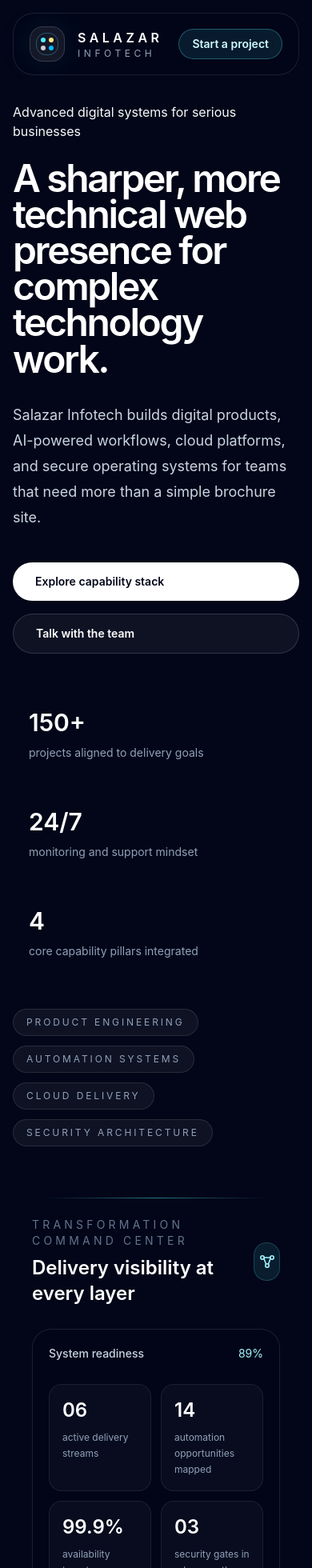
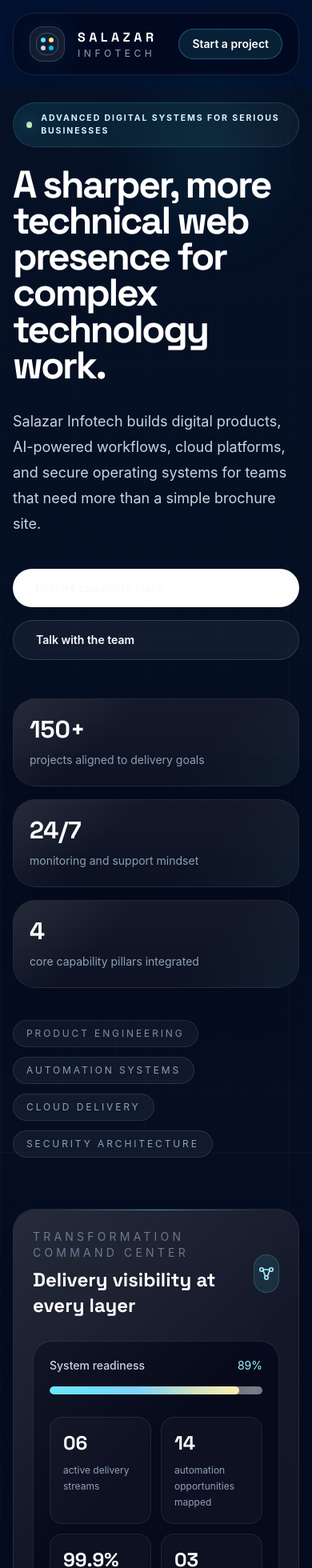
Before and after one commit to refineadvisorymanagersllp-creator/salazar_infotech, a React (Vite) app: page / in a window 390 px wide. Shown: the top 1960 px of the page at 80% size. Built offline with nearby package versions, Linux system fonts and the light colour scheme.

Commit message:
Update index.css

```diff
--- a/src/index.css
+++ b/src/index.css
@@ -1 +1,337 @@
+@import url("https://fonts.googleapis.com/css2?family=Manrope:wght@400;500;600;700;800&family=Space+Grotesk:wght@500;700&display=swap");
 @import "tailwindcss";
+
+:root {
+  color-scheme: dark;
+  --bg-base: #060816;
+  --bg-panel: rgba(10, 15, 30, 0.78);
+  --line-soft: rgba(255, 255, 255, 0.09);
+  --line-strong: rgba(130, 207, 255, 0.2);
+  --text-main: #f8fbff;
+  --text-soft: #94a3b8;
+  --glow-cyan: rgba(82, 215, 255, 0.18);
+  --glow-amber: rgba(255, 202, 114, 0.12);
+  --shadow-deep: 0 30px 80px rgba(2, 6, 23, 0.45);
+}
+
+* {
+  box-sizing: border-box;
+}
+
+html {
+  scroll-behavior: smooth;
+}
+
+body {
+  margin: 0;
+  overflow-x: hidden;
+  font-family: "Manrope", sans-serif;
+  color: var(--text-main);
+  background:
+    radial-gradient(circle at top left, rgba(56, 189, 248, 0.15), transparent 30%),
+    radial-gradient(circle at 80% 10%, rgba(250, 204, 21, 0.08), transparent 24%),
+    radial-gradient(circle at bottom right, rgba(59, 130, 246, 0.14), transparent 28%),
+    linear-gradient(180deg, #071120 0%, #050816 45%, #03050d 100%);
+}
+
+#root {
+  min-height: 100vh;
+}
+
+img {
+  display: block;
+  max-width: 100%;
+}
+
+a {
+  color: inherit;
+  text-decoration: none;
+}
+
+::selection {
+  background: rgba(103, 232, 249, 0.24);
+  color: white;
+}
+
+::-webkit-scrollbar {
+  width: 10px;
+}
+
+::-webkit-scrollbar-track {
+  background: rgba(15, 23, 42, 0.8);
+}
+
+::-webkit-scrollbar-thumb {
+  border-radius: 999px;
+  background: linear-gradient(180deg, rgba(103, 232, 249, 0.7), rgba(14, 165, 233, 0.45));
+}
+
+.display-font {
+  font-family: "Space Grotesk", sans-serif;
+}
+
+.site-shell {
+  position: relative;
+  isolation: isolate;
+  background:
+    linear-gradient(180deg, rgba(255, 255, 255, 0.01), rgba(255, 255, 255, 0)),
+    radial-gradient(circle at center top, rgba(14, 165, 233, 0.05), transparent 40%);
+}
+
+.site-shell::before {
+  position: absolute;
+  inset: 0;
+  z-index: -2;
+  background:
+    linear-gradient(90deg, rgba(255, 255, 255, 0.025) 1px, transparent 1px),
+    linear-gradient(rgba(255, 255, 255, 0.025) 1px, transparent 1px);
+  background-size: 90px 90px;
+  mask-image: linear-gradient(180deg, rgba(0, 0, 0, 0.7), transparent 92%);
+  content: "";
+  pointer-events: none;
+}
+
+.subtle-grid {
+  background-image:
+    linear-gradient(rgba(255, 255, 255, 0.035) 1px, transparent 1px),
+    linear-gradient(90deg, rgba(255, 255, 255, 0.035) 1px, transparent 1px);
+  background-size: 72px 72px;
+  mask-image: radial-gradient(circle at center, black, transparent 78%);
+}
+
+.ambient-blob {
+  position: absolute;
+  border-radius: 999px;
+  filter: blur(40px);
+  opacity: 0.55;
+  pointer-events: none;
+}
+
+.ambient-blob-one {
+  top: 4rem;
+  right: 10%;
+  height: 22rem;
+  width: 22rem;
+  background: radial-gradient(circle, rgba(34, 211, 238, 0.32), transparent 65%);
+  animation: driftBlobA 16s ease-in-out infinite;
+}
+
+.ambient-blob-two {
+  bottom: 2rem;
+  left: 8%;
+  height: 18rem;
+  width: 18rem;
+  background: radial-gradient(circle, rgba(59, 130, 246, 0.24), transparent 68%);
+  animation: driftBlobB 20s ease-in-out infinite;
+}
+
+.nav-frame {
+  backdrop-filter: saturate(145%);
+}
+
+.panel-label {
+  display: inline-flex;
+  align-items: center;
+  gap: 0.7rem;
+  border: 1px solid rgba(103, 232, 249, 0.16);
+  border-radius: 999px;
+  background: linear-gradient(135deg, rgba(34, 211, 238, 0.12), rgba(255, 255, 255, 0.04));
+  padding: 0.7rem 1rem;
+  font-size: 0.72rem;
+  font-weight: 700;
+  letter-spacing: 0.24em;
+  text-transform: uppercase;
+  color: #d8f5ff;
+}
+
+.panel-label::before {
+  height: 0.55rem;
+  width: 0.55rem;
+  border-radius: 999px;
+  background: linear-gradient(135deg, #67e8f9, #fde68a);
+  box-shadow: 0 0 18px rgba(103, 232, 249, 0.55);
+  content: "";
+}
+
+.glass-panel {
+  position: relative;
+  border: 1px solid var(--line-soft);
+  background:
+    linear-gradient(180deg, rgba(255, 255, 255, 0.05), rgba(255, 255, 255, 0.02)),
+    var(--bg-panel);
+  box-shadow: var(--shadow-deep);
+  backdrop-filter: blur(22px);
+}
+
+.glass-panel::before {
+  position: absolute;
+  inset: 0;
+  border-radius: inherit;
+  background: linear-gradient(135deg, rgba(255, 255, 255, 0.08), transparent 35%, transparent 65%, rgba(103, 232, 249, 0.05));
+  content: "";
+  pointer-events: none;
+}
+
+.lift-card {
+  transition:
+    transform 240ms ease,
+    border-color 240ms ease,
+    box-shadow 240ms ease,
+    background-color 240ms ease;
+}
+
+.lift-card:hover {
+  transform: translateY(-6px);
+  border-color: rgba(125, 211, 252, 0.22);
+  box-shadow:
+    0 36px 90px rgba(2, 6, 23, 0.52),
+    0 0 0 1px rgba(125, 211, 252, 0.08);
+}
+
+.metric-track {
+  position: relative;
+  height: 0.62rem;
+  overflow: hidden;
+  border-radius: 999px;
+  background: rgba(255, 255, 255, 0.07);
+}
+
+.metric-track::before {
+  position: absolute;
+  inset: 0;
+  background:
+    linear-gradient(90deg, rgba(255, 255, 255, 0.03) 0, rgba(255, 255, 255, 0.09) 45%, rgba(255, 255, 255, 0.03) 100%);
+  content: "";
+}
+
+.metric-fill {
+  position: relative;
+  height: 100%;
+  border-radius: inherit;
+  background: linear-gradient(90deg, #67e8f9 0%, #7dd3fc 45%, #fde68a 100%);
+  box-shadow: 0 0 28px rgba(103, 232, 249, 0.3);
+}
+
+.metric-fill::after {
+  position: absolute;
+  inset: 0;
+  background: linear-gradient(90deg, transparent, rgba(255, 255, 255, 0.42), transparent);
+  animation: shimmer 3.8s linear infinite;
+  content: "";
+}
+
+.media-frame {
+  position: relative;
+  overflow: hidden;
+  border: 1px solid rgba(255, 255, 255, 0.08);
+  border-radius: 28px;
+  background: rgba(7, 13, 26, 0.7);
+  box-shadow: var(--shadow-deep);
+}
+
+.media-frame::before {
+  position: absolute;
+  inset: 1rem;
+  z-index: 2;
+  border: 1px solid rgba(255, 255, 255, 0.08);
+  border-radius: 20px;
+  content: "";
+  pointer-events: none;
+}
+
+.media-image {
+  transition: transform 900ms cubic-bezier(0.2, 0.8, 0.2, 1), filter 320ms ease;
+  filter: saturate(1.05) contrast(1.05);
+}
+
+.media-frame:hover .media-image {
+  transform: scale(1.06);
+  filter: saturate(1.12) contrast(1.08);
+}
+
+.media-overlay {
+  position: absolute;
+  inset: 0;
+  z-index: 1;
+  background:
+    linear-gradient(180deg, rgba(4, 8, 18, 0.1) 0%, rgba(4, 8, 18, 0.24) 48%, rgba(4, 8, 18, 0.88) 100%),
+    radial-gradient(circle at top right, rgba(103, 232, 249, 0.2), transparent 36%);
+}
+
+.media-caption {
+  position: absolute;
+  right: 0;
+  bottom: 0;
+  left: 0;
+  z-index: 3;
+  padding: 1.5rem;
+}
+
+.media-caption p {
+  text-shadow: 0 6px 24px rgba(0, 0, 0, 0.55);
+}
+
+@keyframes driftBlobA {
+  0%,
+  100% {
+    transform: translate3d(0, 0, 0) scale(1);
+  }
+
+  50% {
+    transform: translate3d(1.5rem, 1.5rem, 0) scale(1.08);
+  }
+}
+
+@keyframes driftBlobB {
+  0%,
+  100% {
+    transform: translate3d(0, 0, 0) scale(1);
+  }
+
+  50% {
+    transform: translate3d(-1.5rem, -1rem, 0) scale(1.05);
+  }
+}
+
+@keyframes shimmer {
+  0% {
+    transform: translateX(-100%);
+  }
+
+  100% {
+    transform: translateX(100%);
+  }
+}
+
+@media (max-width: 768px) {
+  .panel-label {
+    font-size: 0.66rem;
+    letter-spacing: 0.18em;
+  }
+
+  .media-caption {
+    padding: 1.15rem;
+  }
+
+  .ambient-blob-one,
+  .ambient-blob-two {
+    height: 14rem;
+    width: 14rem;
+    opacity: 0.4;
+  }
+}
+
+@media (prefers-reduced-motion: reduce) {
+  html {
+    scroll-behavior: auto;
+  }
+
+  .ambient-blob-one,
+  .ambient-blob-two,
+  .metric-fill::after,
+  .media-image,
+  .lift-card {
+    animation: none;
+    transition: none;
+  }
+}
```
